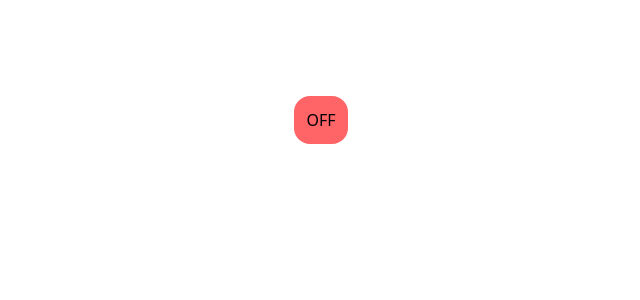
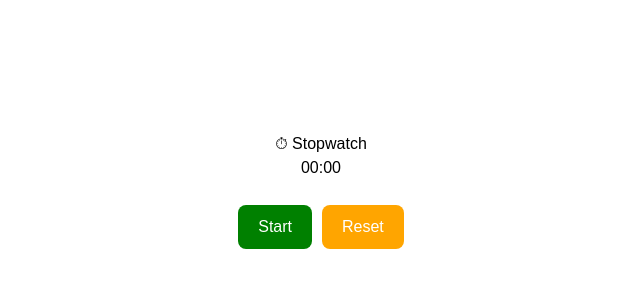
Before and after one commit to vivekfaujdar01/Class-Activity-INT252-Reactjs-, a React (Vite) app in the folder ReactJS/vite-project/: page / in a window 1280 px wide. Shown: the top 300 px of the page, without its empty margins (319-959 px from the left). Built offline with nearby package versions, Linux system fonts and the light colour scheme.

Commit message:
Adding Stopwatch component

```diff
--- a/ReactJS/vite-project/src/App.jsx
+++ b/ReactJS/vite-project/src/App.jsx
@@ -5,6 +5,7 @@ import Counter from './component/counter.jsx'
 import Stateless from './stateless.jsx'
 import EffectHookExample from './EffectHook.jsx'
 import ToggleByButton from './ToggleByButton.jsx'
+import Stopwatch from './stopwatch.jsx'
 function App() {
 
 //   const element = React.createElement(
@@ -28,7 +29,8 @@ function App() {
       {/* <Counter /> */}
       {/* <Stateless title="Hi" onClick={() => alert('clicked')}>Optional children</Stateless> */}
       {/* <EffectHookExample /> */}
-      <ToggleByButton />
+      {/* <ToggleByButton /> */}
+      <Stopwatch />
     </>
   )
 }
--- /dev/null
+++ b/ReactJS/vite-project/src/stopwatch.jsx
@@ -0,0 +1,97 @@
+import React, { useState, useEffect } from "react";
+
+function Stopwatch() {
+  const [time, setTime] = useState(0); // in milliseconds
+  const [isRunning, setIsRunning] = useState(false);
+
+  useEffect(() => {
+    let interval;
+
+    if (isRunning) {
+      // run every 1000 milliseconds
+      interval = setInterval(() => {
+        setTime((prevTime) => prevTime + 1000);
+      }, 1000);
+    } else {
+      clearInterval(interval);
+    }
+
+    // Cleanup when unmounting or when isRunning changes
+    return () => clearInterval(interval);
+  }, [isRunning]);
+
+  // Format time (mm:ss:ms)
+  const formatTime = (time) => {
+    const minutes = Math.floor(time / 60000);
+    const seconds = Math.floor((time % 60000) / 1000);
+    // const milliseconds = Math.floor((time % 1000) / 100);
+    return (
+      String(minutes).padStart(2, "0") + ":" + String(seconds).padStart(2, "0")
+      //   milliseconds
+    );
+  };
+
+  return (
+    <div
+      style={{
+        textAlign: "center",
+        marginTop: "100px",
+        fontFamily: "sans-serif",
+      }}
+    >
+      <h1>⏱ Stopwatch</h1>
+      <h2>{formatTime(time)}</h2>
+
+      <div style={{ marginTop: "20px" }}>
+        {!isRunning ? (
+          <button
+            onClick={() => setIsRunning(true)}
+            style={{
+              margin: "5px",
+              padding: "10px 20px",
+              backgroundColor: "green",
+              color: "white",
+              borderRadius: "8px",
+              border: "none",
+            }}
+          >
+            Start
+          </button>
+        ) : (
+          <button
+            onClick={() => setIsRunning(false)}
+            style={{
+              margin: "5px",
+              padding: "10px 20px",
+              backgroundColor: "red",
+              color: "white",
+              borderRadius: "8px",
+              border: "none",
+            }}
+          >
+            Stop
+          </button>
+        )}
+
+        <button
+          onClick={() => {
+            setTime(0);
+            setIsRunning(false);
+          }}
+          style={{
+            margin: "5px",
+            padding: "10px 20px",
+            backgroundColor: "orange",
+            color: "white",
+            borderRadius: "8px",
+            border: "none",
+          }}
+        >
+          Reset
+        </button>
+      </div>
+    </div>
+  );
+}
+
+export default Stopwatch;
```
